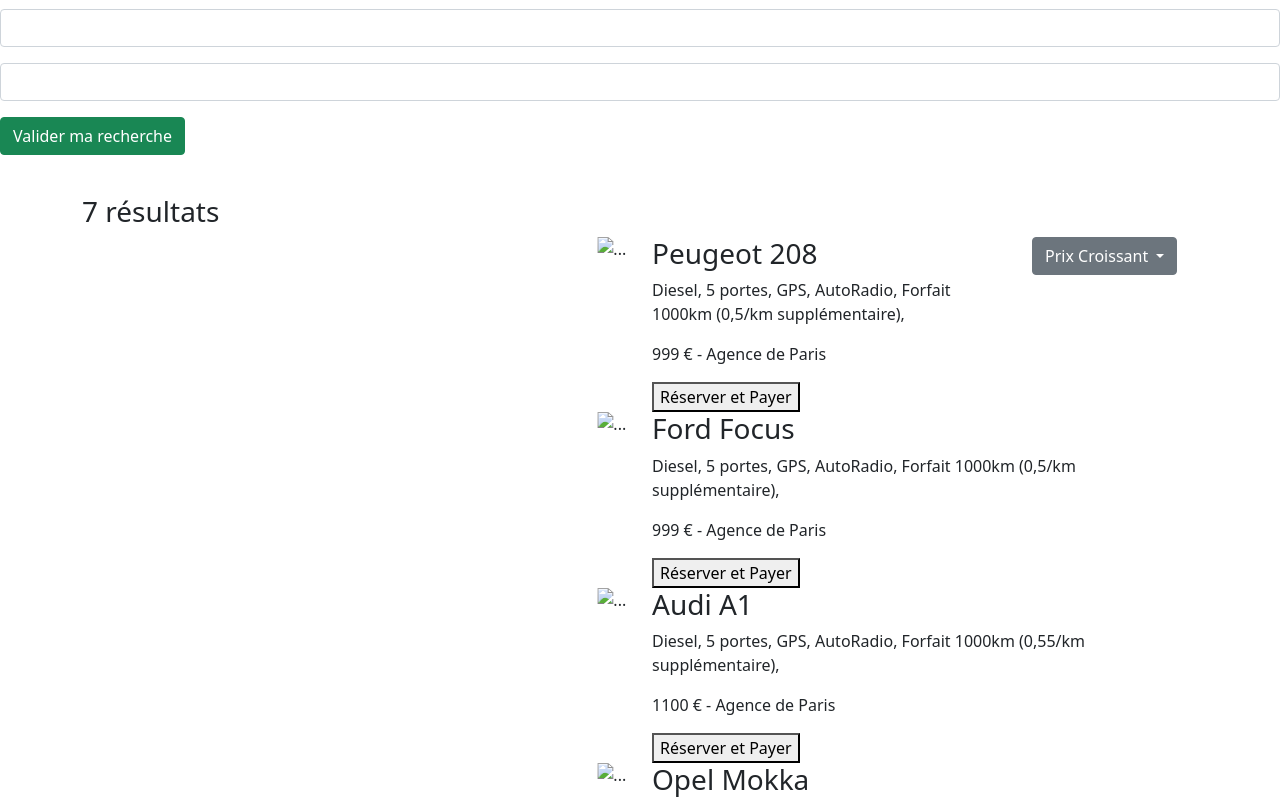
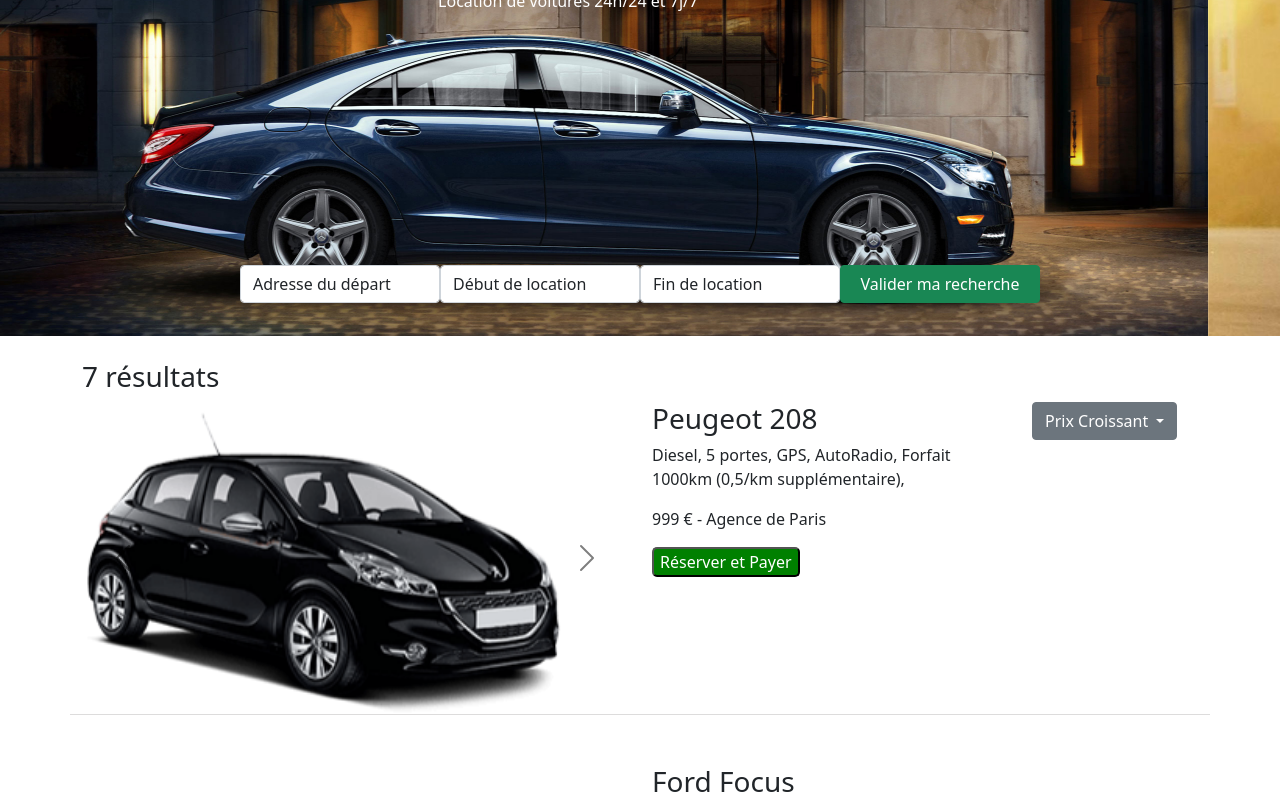
Before and after one commit to AlbertoBermejo93/testjavascript, a plain HTML site: page index.html in a window 1280 px wide. Shown: the part 107-909 px from the top of the page. Drawn offline with nearby package versions, Linux system fonts and the light colour scheme; the site is published under a folder, as on GitHub Pages, so addresses that start at the root find nothing.

Commit message:
Update index.html

```diff
--- a/index.html
+++ b/index.html
@@ -23,7 +23,7 @@
 
 
     <!-- Mon Css -->
-    <link rel="stylesheet" href="/main.css">
+    <link rel="stylesheet" href="main.css">
 
     <title>Examen JS</title>
 </head>
@@ -43,21 +43,21 @@
 
                         <div class="carousel-inner">
                             <div class="carousel-item active">
-                                <img src="/img/background.jpg" class="d-block w-100" alt="...">
+                                <img src="img/background.jpg" class="d-block w-100" alt="...">
                                 <div class="carousel-caption d-none d-md-block">
                                     <h1>Bienvenue à bord</h1>
                                     <p>Location de voitures 24h/24 et 7j/7</p>
                                 </div>
                             </div>
                             <div class="carousel-item">
-                                <img src="/img/background2a.jpg" class="d-block w-100" alt="...">
+                                <img src="img/background2a.jpg" class="d-block w-100" alt="...">
                                 <div class="carousel-caption d-none d-md-block">
                                     <h1>Bienvenue à bord</h1>
                                     <p>Location de voitures 24h/24 et 7j/7</p>
                                 </div>
                             </div>
                             <div class="carousel-item">
-                                <img src="/img/background.jpg" class="d-block w-100" alt="...">
+                                <img src="img/background.jpg" class="d-block w-100" alt="...">
                                 <div class="carousel-caption d-none d-md-block">
                                     <h1>Bienvenue à bord</h1>
                                     <p>Location de voitures 24h/24 et 7j/7</p>
@@ -138,13 +138,13 @@
                     <div id="carousel1" class="carousel slide" data-bs-ride="carousel">
                         <div id="carousel-a" class="carousel-inner">
                             <div class="carousel-item active">
-                                <img src="/img/vehicule1.png" class="d-block w-100" alt="...">
+                                <img src="img/vehicule1.png" class="d-block w-100" alt="...">
                             </div>
                             <div class="carousel-item">
-                                <img src="/img/vehicule2.png" class="d-block w-100" alt="...">
+                                <img src="img/vehicule2.png" class="d-block w-100" alt="...">
                             </div>
                             <div class="carousel-item">
-                                <img src="/img/vehicule3.png" class="d-block w-100" alt="...">
+                                <img src="img/vehicule3.png" class="d-block w-100" alt="...">
                             </div>
                         </div>
                         <button class="carousel-control-prev " type="button" data-bs-target="#carousel1"
@@ -196,13 +196,13 @@
                     <div id="carousel2" class="carousel slide" data-bs-ride="carousel">
                         <div id="carousel-b" class="carousel-inner">
                             <div class="carousel-item active">
-                                <img src="/img/vehicule2.png" class="d-block w-100" alt="...">
+                                <img src="img/vehicule2.png" class="d-block w-100" alt="...">
                             </div>
                             <div class="carousel-item">
-                                <img src="/img/vehicule3.png" class="d-block w-100" alt="...">
+                                <img src="img/vehicule3.png" class="d-block w-100" alt="...">
                             </div>
                             <div class="carousel-item">
-                                <img src="/img/vehicule4.png" class="d-block w-100" alt="...">
+                                <img src="img/vehicule4.png" class="d-block w-100" alt="...">
                             </div>
                         </div>
                         <button class="carousel-control-prev" type="button" data-bs-target="#carousel2"
@@ -232,13 +232,13 @@
                     <div id="carousel3" class="carousel slide" data-bs-ride="carousel">
                         <div id="carousel-c" class="carousel-inner">
                             <div class="carousel-item active">
-                                <img src="/img/vehicule3.png" class="d-block w-100" alt="...">
+                                <img src="img/vehicule3.png" class="d-block w-100" alt="...">
                             </div>
                             <div class="carousel-item">
-                                <img src="/img/vehicule4.png" class="d-block w-100" alt="...">
+                                <img src="img/vehicule4.png" class="d-block w-100" alt="...">
                             </div>
                             <div class="carousel-item">
-                                <img src="/img/vehicule1.png" class="d-block w-100" alt="...">
+                                <img src="img/vehicule1.png" class="d-block w-100" alt="...">
                             </div>
                         </div>
                         <button class="carousel-control-prev" type="button" data-bs-target="#carousel3"
@@ -268,13 +268,13 @@
                     <div id="carousel4" class="carousel slide" data-bs-ride="carousel">
                         <div id="carousel-d" class="carousel-inner">
                             <div class="carousel-item active">
-                                <img src="/img/vehicule4.png" class="d-block w-100" alt="...">
+                                <img src="img/vehicule4.png" class="d-block w-100" alt="...">
                             </div>
                             <div class="carousel-item">
-                                <img src="/img/vehicule1.png" class="d-block w-100" alt="...">
+                                <img src="img/vehicule1.png" class="d-block w-100" alt="...">
                             </div>
                             <div class="carousel-item">
-                                <img src="/img/vehicule2.png" class="d-block w-100" alt="...">
+                                <img src="img/vehicule2.png" class="d-block w-100" alt="...">
                             </div>
                         </div>
                         <button class="carousel-control-prev" type="button" data-bs-target="#carousel4"
@@ -310,7 +310,7 @@
             <div class="row">
                 <div class="col-8">
                     <div class="img-agence">
-                        <img src="/img/agence.jpg" alt="">
+                        <img src="img/agence.jpg" alt="">
                     </div>
                 </div>
                 <div class="col-4">
@@ -357,7 +357,7 @@
 
 
         <!-- Mon Js -->
-        <script src="/main.js"></script>
+        <script src="main.js"></script>
 
 </body>
 
```
